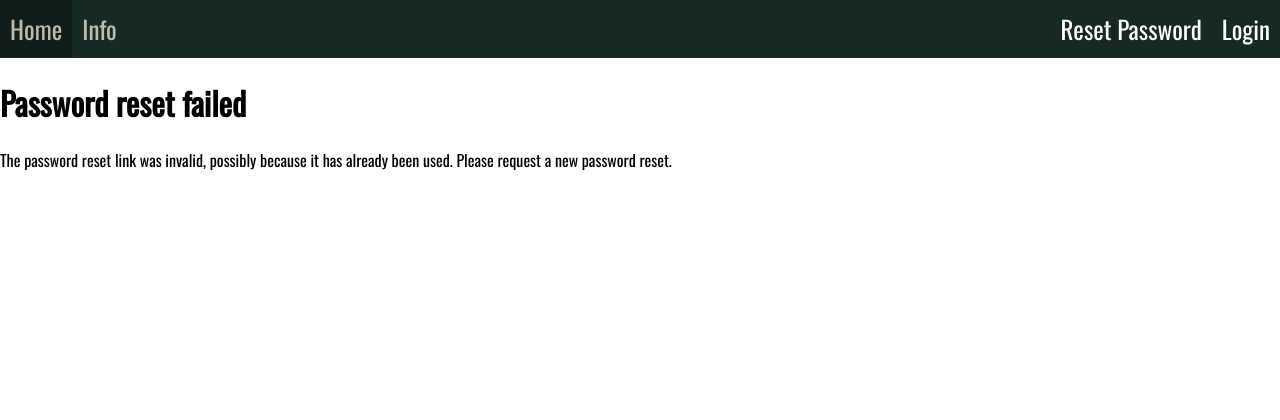
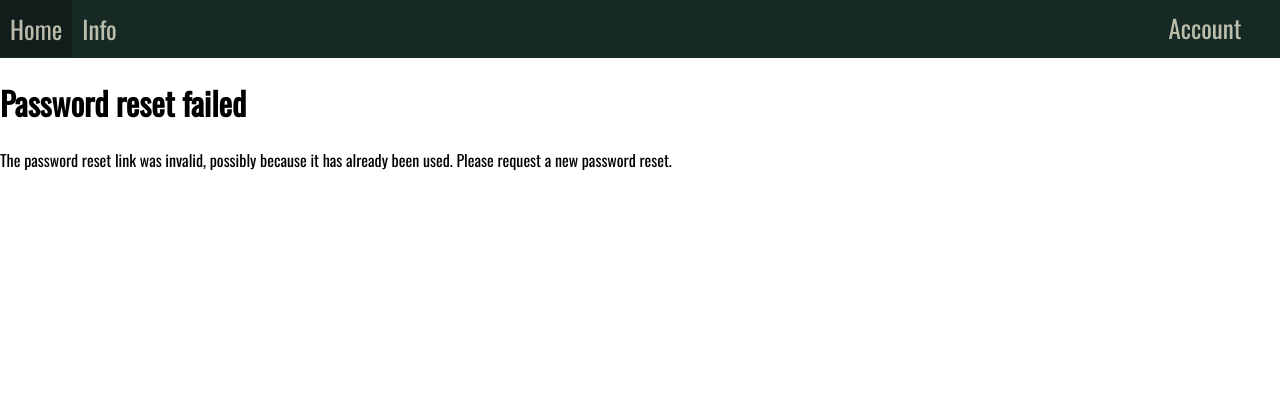
Before and after one commit to simicoder/DjangoShop, a Django app: page /accounts/reset/1/1/ in a window 1280 px wide. Shown: the top 420 px of the page. Run offline with Django 3.2, Linux system fonts and the light colour scheme.

Commit message:
added account menu

```diff
--- a/store/static/store/style.css
+++ b/store/static/store/style.css
@@ -41,14 +41,71 @@ body
     color: #9b9aff;
 }
 
-#navbar ol
+#navbar-home-list
 {
     padding: 0;
     height: 58px;
     background-color: #162925;
-    width: 100%;
     margin: 0;
     list-style-type: none;
+}
+
+#navbar-account-list
+{
+    float: right;
+    padding: 0;
+    margin-top: -2.2em;
+    list-style-type: none;
+    font-size: 25px;
+    height: 58px;
+    line-height: 200%;
+    display: inline-block;
+}
+
+#navbar-home-list li a
+{
+    float: left;
+    padding: 10px;
+    text-decoration: none;
+    color: rgba(232, 231, 208, 0.79);
+    font-size: 25px;
+}
+
+#navbar-account-list a
+{
+    text-decoration: none;
+    display: block;
+    color: rgba(232, 231, 208, 0.79);
+}
+
+#navbar-account-list li
+{
+    float: left;
+    width: 150px;
+    height: 50px;
+    text-align: center;
+}
+
+#navbar-account-list li ul
+{
+    list-style-type: none;
+    padding: 0;
+    margin: 0;
+    height: 40px;
+    display: none;
+    background-color:
+}
+
+#navbar-account-list li:hover ul
+{
+    display: block;
+}
+
+#navbar-account-list li ul li
+{
+    position: relative;
+    z-index: 100;
+    background-color: #162925;
 }
 
 #content
@@ -62,15 +119,6 @@ body
     height: 4em;
     background-color: rgba(0, 0, 0, 0.29);
     float: left;
-}
-
-ol li a
-{
-    float: left;
-    padding: 10px;
-    text-decoration: none;
-    color: rgba(232, 231, 208, 0.79);
-    font-size: 25px;
 }
 
 ol li a:hover
--- a/store/templates/store/base.html
+++ b/store/templates/store/base.html
@@ -11,24 +11,36 @@
 <body>
 
 <div id="navbar">
-    <ol>
+    <ol id="navbar-home-list">
         <li><a href="/">Home</a></li>
         <li><a href="/info">Info</a></li>
-        {% if user.is_authenticated %}
-        <ol>
-            <li class="account"><a href="/account">Account</a>
-            <li class="account"><a href="/accounts/logout">Log out</a>
-                <ol>
-                    <li><a href="/add_product">Add product</a></li>
-                    <li><a href="/accounts/password_reset">Reset Password</a></li>
-                </ol>
-            </li>
-        </ol>
-        {% else %}
-            <li class="account"><a href="/accounts/login">Login</a></li>
-            <li class="account"><a href="/accounts/password_reset">Reset Password</a></li>
-        {% endif %}
+        <!-- <li id="navbar-category-block">
+            <a href="/">Categories</a>
+            <ol id="navbar-categories">
+                {% for category in categories %}
+                <li><a href="/{{ category }}">{{ category }}</a></li>
+                {% endfor %}
+            </ol>
+        </li> -->
+    </ol>
 
+    <ol id="navbar-account-list">
+    {% if user.is_authenticated %}
+        <li><a href="/account">Account</a>
+            <ul>
+                <li><a href="/accounts/logout">Log out</a></li>
+                <li><a href="/accounts/password_reset">Reset Password</a></li>
+                <li><a href="/add_product">Add product</a></li>
+            </ul>
+        </li>
+    {% else %}
+        <li><a href="/account">Account</a>
+            <ul>
+                <li><a href="/accounts/login">Login</a></li>
+                <li><a href="/accounts/password_reset">Reset Password</a></li>
+            </ul>
+        </li>
+    {% endif %}
     </ol>
 </div>
 
```
